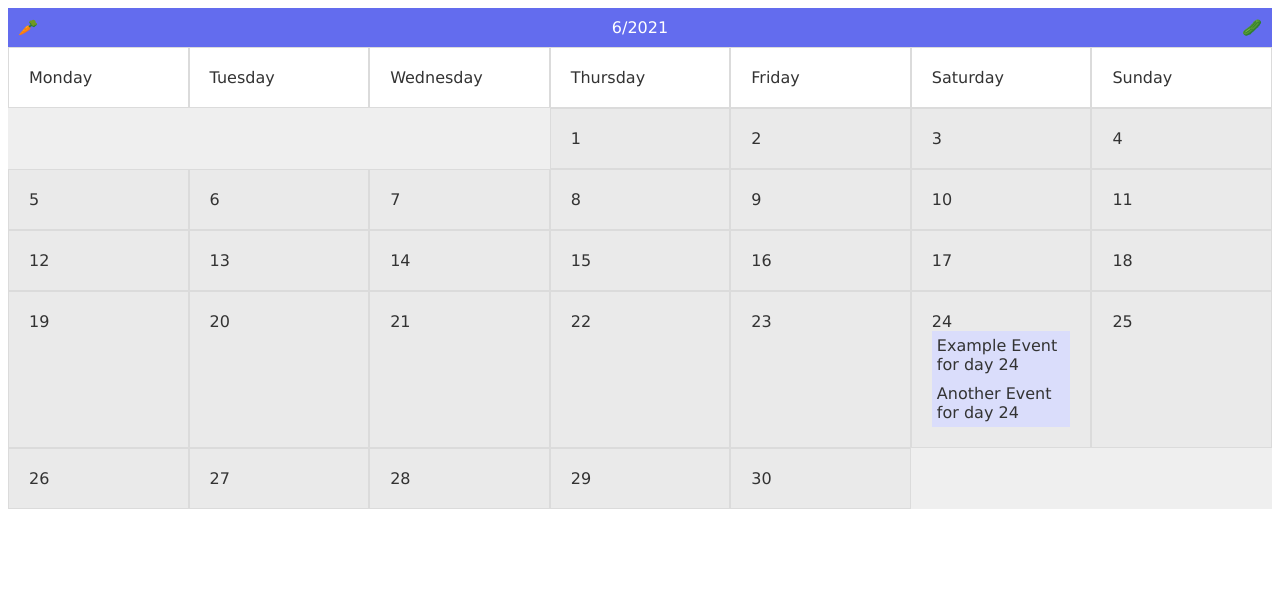
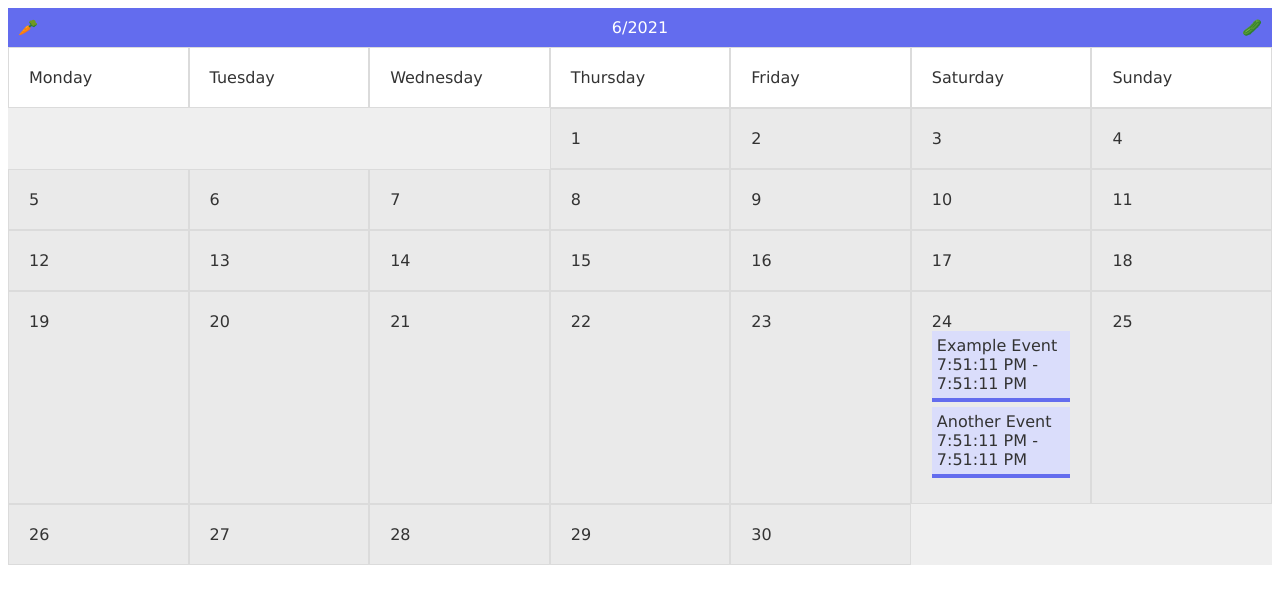
Before and after one commit to Erwin-J/event-calendar-svelte, a Svelte app: page / in a window 1280 px wide. Shown: the top 604 px of the page. Built offline with nearby package versions, Linux system fonts and the light colour scheme.

Commit message:
test creating some events

```diff
--- a/src/Calendar-Events.svelte
+++ b/src/Calendar-Events.svelte
@@ -10,22 +10,39 @@
 
     const eventsForSelectedDate = $eventsForMonth.filter(
       (d) =>
-        d.dateWithTime.getFullYear() === $selectedDate.getFullYear() &&
-        d.dateWithTime.getMonth() === $selectedDate.getMonth() &&
-        d.dateWithTime.getDate() === eventDayIndex
+        d.startDateTime.getFullYear() === $selectedDate.getFullYear() &&
+        d.startDateTime.getMonth() === $selectedDate.getMonth() &&
+        d.startDateTime.getDate() === eventDayIndex
     );
-
     return eventsForSelectedDate;
   };
+
+  function toTime(date: Date) {
+    if (
+      date.getHours() === 0 &&
+      date.getMinutes() === 0 &&
+      date.getSeconds() === 0
+    ) {
+      return "";
+    }
+
+    return date.toLocaleTimeString();
+  }
 </script>
 
 {#each getEvents(eventDayIndex) as event}
-  <div class="event">{event.eventName} for day {eventDayIndex}</div>
+  <div class="event">
+    {event.eventName}
+    <br />
+    {toTime(event.startDateTime)} - {toTime(event.endDateTime)}
+  </div>
 {/each}
 
 <style>
   .event {
     background: #daddfb;
     padding: 5px;
+    margin-bottom: 5px;
+    border-bottom: 4px solid #636cee;
   }
 </style>
--- a/src/Calendar.svelte
+++ b/src/Calendar.svelte
@@ -1,5 +1,4 @@
 <script lang="ts">
-  import CalendarEvents from "./Calendar-Events.svelte";
   import {
     daysInMonth,
     scheduleDate,
@@ -8,6 +7,7 @@
   } from "./calendar.store";
   import Scheduler from "./Scheduler.svelte";
   import { days } from "./utils/date.utils";
+  import CalendarEvents from "./Calendar-Events.svelte";
 
   const startingDayPosition = (dayIndex: number) => {
     const firstWeekDayOfTheMonth = new Date(
--- a/src/Scheduler.svelte
+++ b/src/Scheduler.svelte
@@ -1,9 +1,13 @@
 <script lang="ts">
   import { fade } from "svelte/transition";
-  import { scheduleDate } from "./calendar.store";
+  import { createNewEvent, scheduleDate } from "./calendar.store";
 
   $: $scheduleDate, showScheduler();
   $: isVisible = false;
+
+  let eventName: string = "";
+  let startTime: string;
+  let endTime: string;
 
   function showScheduler() {
     if (!$scheduleDate) {
@@ -12,11 +16,53 @@
     isVisible = true;
   }
 
-  function hideScheduler() {
+  function createEvent() {
+    let splitStartTime: string[];
+    let splitEndTime: string[];
+
+    if (!startTime) {
+      splitStartTime = ["0", "0"];
+    } else {
+      splitStartTime = startTime.split(":");
+    }
+
+    if (!endTime) {
+      splitEndTime = ["0", "0"];
+    } else {
+      splitEndTime = endTime.split(":");
+    }
+
+    const startDateTime = new Date(
+      $scheduleDate.getFullYear(),
+      $scheduleDate.getMonth(),
+      $scheduleDate.getDate(),
+      +splitStartTime[0],
+      +splitStartTime[1]
+    );
+    const endDateTime = new Date(
+      $scheduleDate.getFullYear(),
+      $scheduleDate.getMonth(),
+      $scheduleDate.getDate(),
+      +splitEndTime[0],
+      +splitEndTime[1]
+    );
+
+    createNewEvent({
+      eventName: eventName,
+      startDateTime: startDateTime,
+      endDateTime: endDateTime,
+    });
+    clearScheduler();
+  }
+
+  function clearScheduler() {
+    eventName = "";
+    startTime = "";
+    endTime = "";
     isVisible = false;
   }
 
-  function getEventCreationDate(): string {
+  function eventCreationDate(): string {
     if (!$scheduleDate) {
       return;
     }
@@ -29,24 +75,22 @@
 
 {#if isVisible}
   <div id="calendar-scheduler" in:fade out:fade>
-    <h1>Create new event for {getEventCreationDate()}</h1>
-    <form>
-      <label for="eventName">Event Name:</label>
-      <input type="text" id="eventName" name="eventName" />
-      <br /><br />
-      <label for="timeName">Time:</label>
-      <input type="time" id="appt" name="timeName" min="09:00" max="18:00" />
-      <input type="time" id="appt" name="timeName" min="09:00" max="18:00" />
-      <br /><br />
-      <button>Create Event</button>
-      <button on:click={() => hideScheduler()}>Cancel</button>
-    </form>
+    <h1>Create new event for {eventCreationDate()}</h1>
+    <label for="eventName">Event Name:</label>
+    <input type="text" id="eventName" bind:value={eventName} />
+    <br /><br />
+    <label for="timeName">Time:</label>
+    <input type="time" id="appt" bind:value={startTime} />
+    <input type="time" id="appt" bind:value={endTime} />
+    <br /><br />
+    <button on:click={() => createEvent()}>Create Event</button>
+    <button on:click={() => clearScheduler()}>Cancel</button>
   </div>
   <div
     class="scheduler-filler"
     in:fade
     out:fade
-    on:click={() => hideScheduler()}
+    on:click={() => clearScheduler()}
   />
 {/if}
 
--- a/src/calendar.store.ts
+++ b/src/calendar.store.ts
@@ -3,11 +3,24 @@ import { writable } from "svelte/store";
 const startingDate = new Date();
 
 const eventData: Event[] = [
-  { eventName: "Example Event", dateWithTime: new Date() },
-  { eventName: "Another Event", dateWithTime: new Date() },
+  {
+    eventName: "Example Event",
+    startDateTime: new Date(),
+    endDateTime: new Date(),
+  },
+  {
+    eventName: "Another Event",
+    startDateTime: new Date(),
+    endDateTime: new Date(),
+  },
   {
     eventName: "Yet another Event",
-    dateWithTime: new Date(
+    startDateTime: new Date(
+      startingDate.getFullYear(),
+      startingDate.getMonth() + 1,
+      5
+    ),
+    endDateTime: new Date(
       startingDate.getFullYear(),
       startingDate.getMonth() + 1,
       5
@@ -29,7 +42,15 @@ export const scheduleDate = writable(<Date>null);
 
 export const eventsForMonth = writable(eventData);
 
+export const createNewEvent = (event: Event) => {
+  eventsForMonth.update((e) => {
+    e.push(event);
+    return e;
+  });
+};
+
 export interface Event {
   eventName: string;
-  dateWithTime: Date;
+  startDateTime: Date;
+  endDateTime: Date;
 }
```
